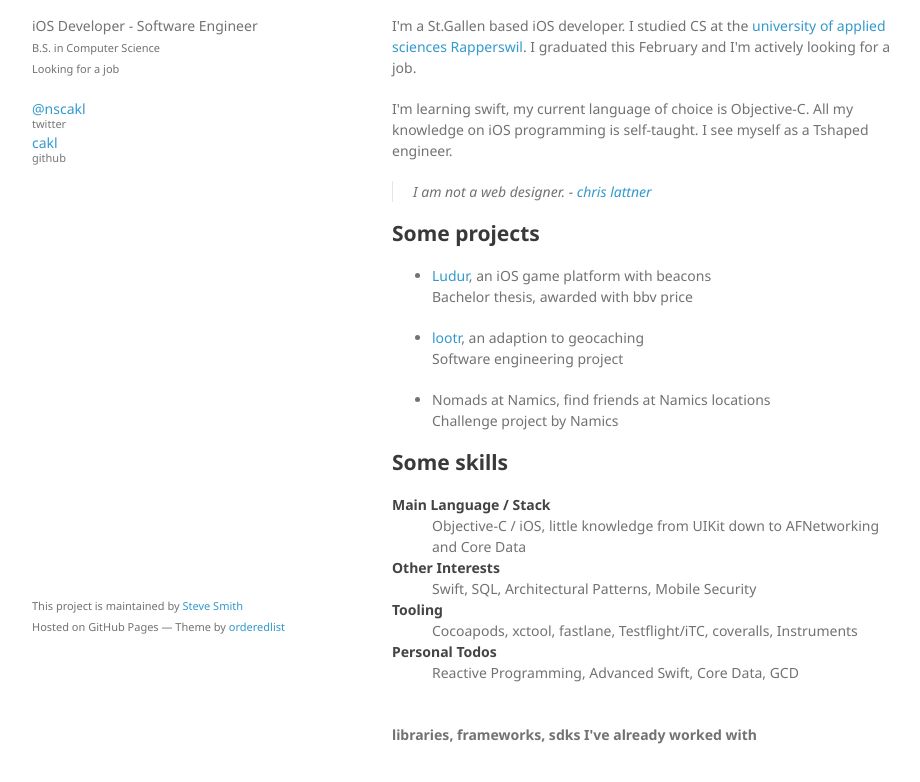
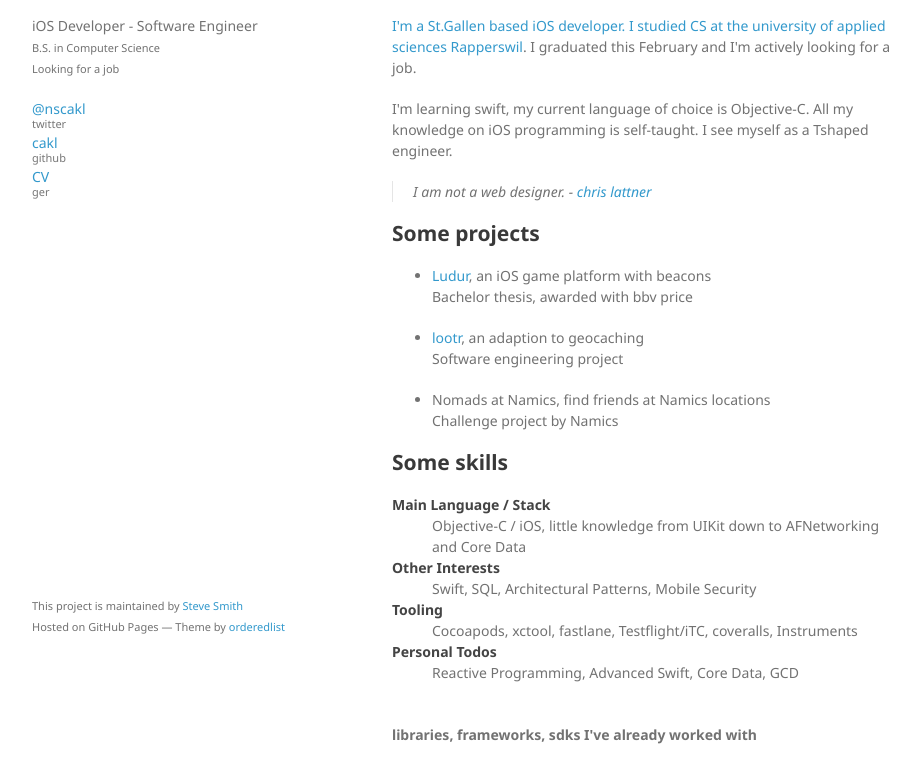
Before and after one commit to cakl/cakl.github.io, a plain HTML site: page index.html in a window 1280 px wide. Shown: the part 94-876 px from the top of the page, without its empty margins (178-1098 px from the left). Drawn offline with Linux system fonts and the light colour scheme.

Commit message:
CV added

```diff
--- a/index.html
+++ b/index.html
@@ -17,7 +17,14 @@
       <header>
         <h1>Sebastian Bock</h1>
         <p>iOS Developer - Software Engineer </br><small>B.S. in Computer Science</small></br><small>Looking for a job</small></p>
-        <p class="view"><a href="https://twitter.com/nscakl">@nscakl <small>twitter</small><a href="https://github.com/cakl/">cakl <small>github</small></a></a></p>
+        <p class="view">
+          <a href="https://twitter.com/nscakl">@nscakl<small>twitter</small>
+          <a href="https://github.com/cakl/">cakl<small>github</small>
+          <a href="https://www.dropbox.com/s/jd9toa5dhmzglwz/cv_ger.pdf?dl=0">CV<small>ger</small>
+        </p>
+
+
+
         <!--
         <ul>
           <li><a href="https://github.com/orderedlist/minimal/zipball/master">Download <strong>ZIP File</strong></a></li>
```
